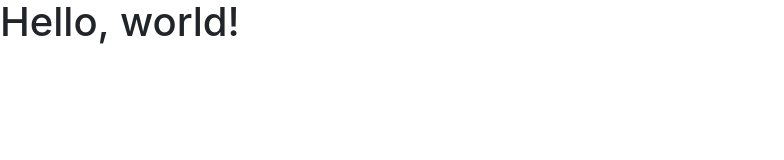
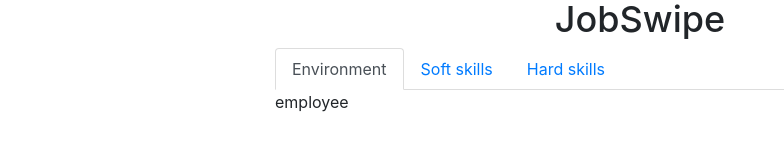
Before and after one commit to JonathanPartain/openhack2017, a plain HTML site: page index.html in a window 1280 px wide. Shown: the whole page, without its empty margins (0-784 px from the left). Drawn offline with nearby package versions, Linux system fonts and the light colour scheme; no server answers.

Commit message:
Added header html file, basic navigation tabs

```diff
--- a/index.html
+++ b/index.html
@@ -5,15 +5,70 @@
     <meta charset="utf-8">
     <meta name="viewport" content="width=device-width, initial-scale=1, shrink-to-fit=no">
     <script type="text/javascript" src="./scripts/get.js"></script>
+    <script type="text/javascript" src="./scripts/Objects.js"></script>
+
+    <!-- Bootstrap CSS -->
+
+    <link rel="stylesheet" href="https://maxcdn.bootstrapcdn.com/bootstrap/4.0.0-beta/css/bootstrap.min.css" integrity="sha384-/Y6pD6FV/Vv2HJnA6t+vslU6fwYXjCFtcEpHbNJ0lyAFsXTsjBbfaDjzALeQsN6M" crossorigin="anonymous">
+    <link rel="stylesheet" href="style.css" />
+</head>
+<body>
+
+    <div class="container">
+        <div class="row center">
+            <div class="col-md-12">
+                <h1>JobSwipe</h1>
+            </div>
+        </div>
+
+        <div class="row">
+            <div class="col-md-2">
+
+            </div>
+            <div class="col-md-8">
+
+                <ul class="nav nav-tabs">
+                    <li class="nav-item">
+                    <a class="nav-link active" href="#">Environment</a>
+                    </li>
+                    <li class="nav-item">
+                    <a class="nav-link" href="#">Soft skills</a>
+                    </li>
+                    <li class="nav-item">
+                    <a class="nav-link" href="#">Hard skills</a>
+                    </li>
+
+                </ul>
+
+                <div id="paragraph">
+
+                </div>
 
 
 
-    <!-- Bootstrap CSS -->
-    <link rel="stylesheet" href="https://maxcdn.bootstrapcdn.com/bootstrap/4.0.0-beta/css/bootstrap.min.css" integrity="sha384-/Y6pD6FV/Vv2HJnA6t+vslU6fwYXjCFtcEpHbNJ0lyAFsXTsjBbfaDjzALeQsN6M" crossorigin="anonymous">
-</head>
-<body>
 
-    <h1>Hello, world!</h1>
+            </div>
+
+            <div class="col-md-2">
+
+            </div>
+
+        </div>
+
+
+    </div>
+
+
+
+
+
+
+
+    <script>
+        let a = new User('employee');
+        document.getElementById('paragraph').innerHTML = '<p> '+ a.type+ '</p>';
+    </script>
+
 
     <script>
         getRequest('http://httpbin.org/get');
@@ -24,7 +79,6 @@
     <script src="https://code.jquery.com/jquery-3.2.1.slim.min.js" integrity="sha384-KJ3o2DKtIkvYIK3UENzmM7KCkRr/rE9/Qpg6aAZGJwFDMVNA/GpGFF93hXpG5KkN" crossorigin="anonymous"></script>
     <script src="https://cdnjs.cloudflare.com/ajax/libs/popper.js/1.11.0/umd/popper.min.js" integrity="sha384-b/U6ypiBEHpOf/4+1nzFpr53nxSS+GLCkfwBdFNTxtclqqenISfwAzpKaMNFNmj4" crossorigin="anonymous"></script>
     <script src="https://maxcdn.bootstrapcdn.com/bootstrap/4.0.0-beta/js/bootstrap.min.js" integrity="sha384-h0AbiXch4ZDo7tp9hKZ4TsHbi047NrKGLO3SEJAg45jXxnGIfYzk4Si90RDIqNm1" crossorigin="anonymous"></script>
-    <!-- index.js file -->
 
 </body>
 </html>
--- /dev/null
+++ b/scripts/Objects.js
@@ -0,0 +1,5 @@
+function User(userType) {
+    return {
+        type: userType
+    };
+}
--- /dev/null
+++ b/style.css
@@ -0,0 +1,7 @@
+.center {
+    text-align: center;
+}
+
+h1 {
+    font-size: 36px;
+}
```
Also changed, not shown: header.html (added).
